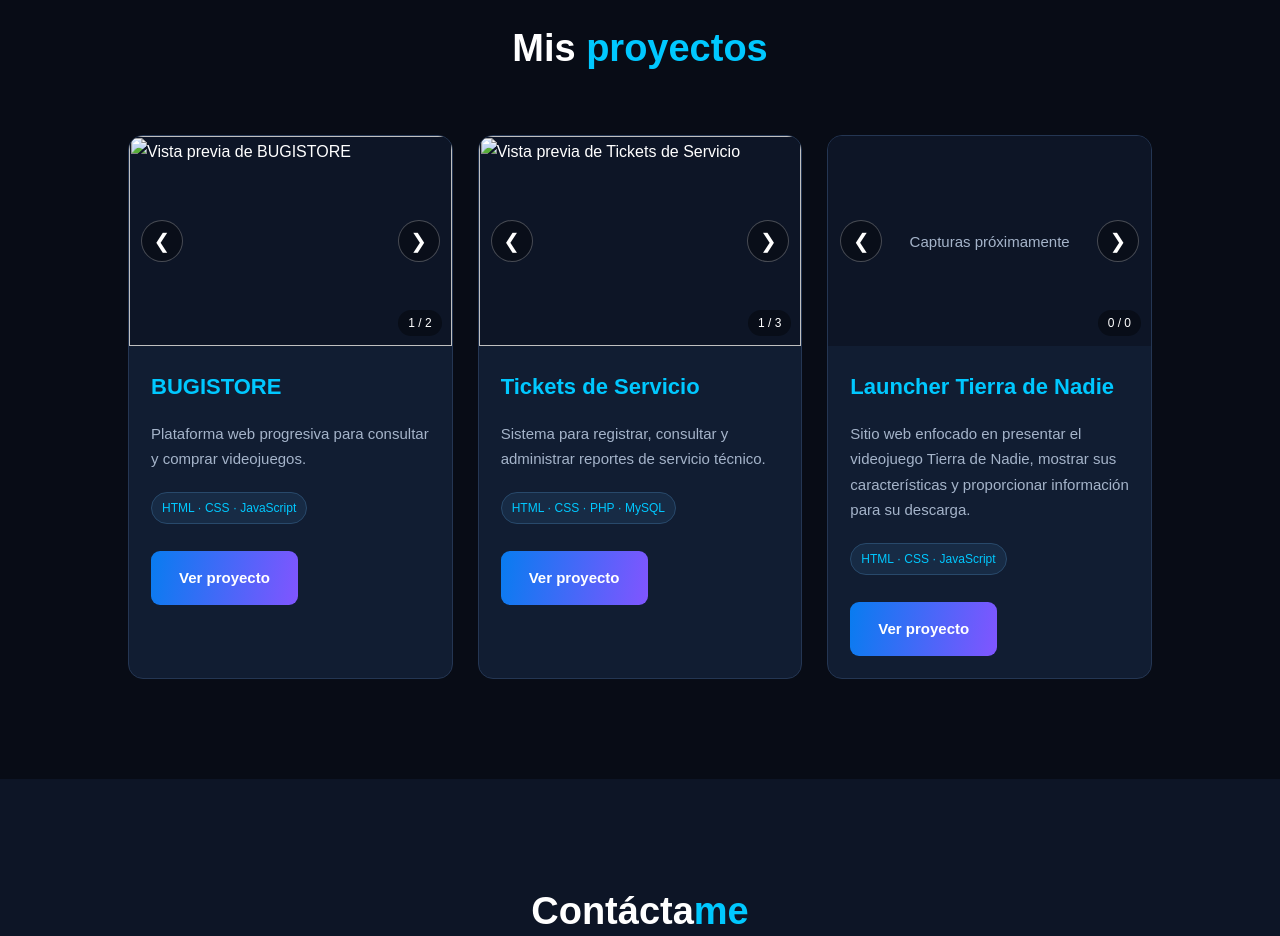
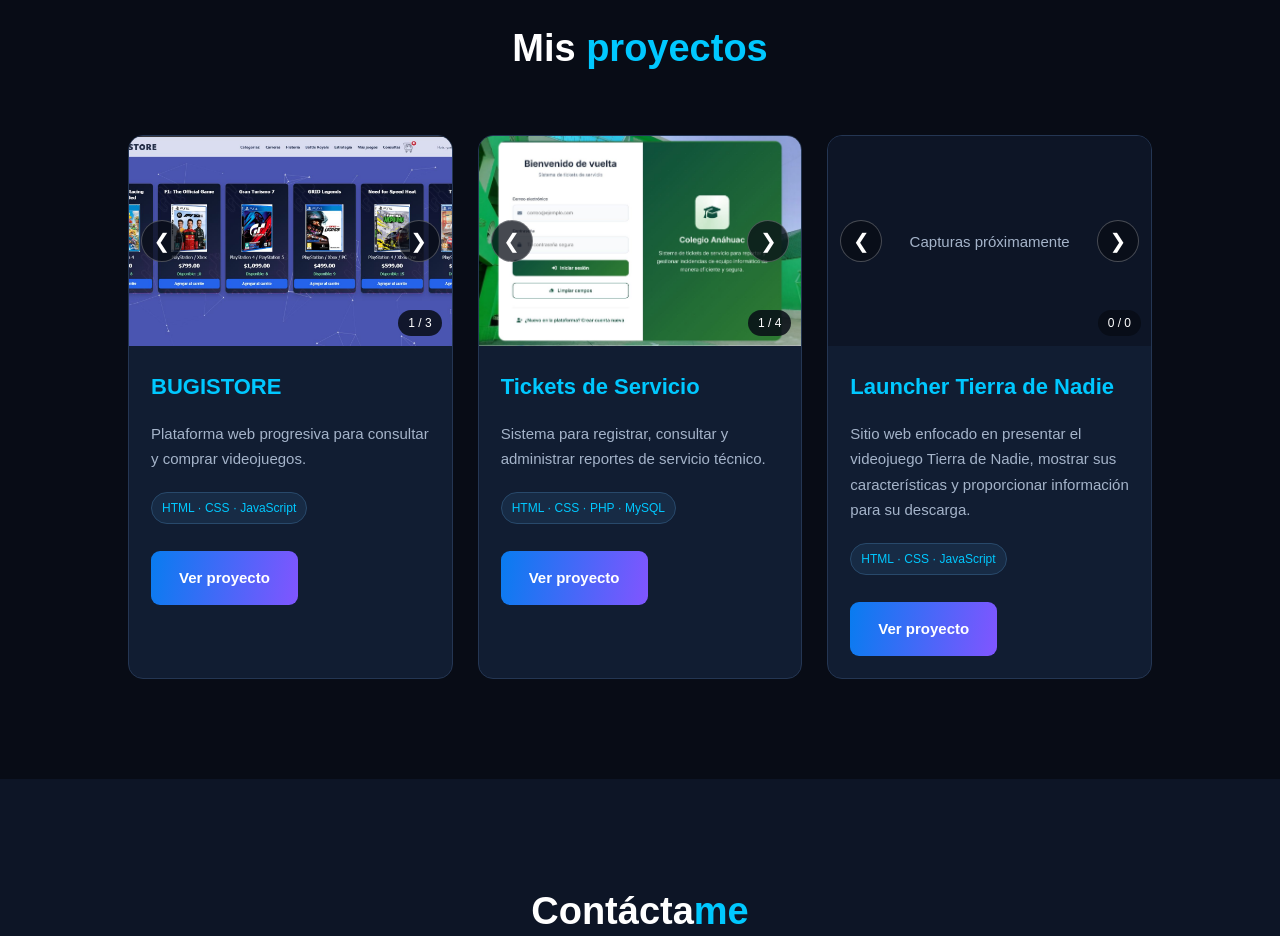
Before and after one commit to estradaethangg-bot/estradaethangg-bot.github.io, a plain HTML site: page index.html in a window 1280 px wide. Shown: the part 2160-3096 px from the top of the page. Drawn offline with Linux system fonts and the light colour scheme.

Commit message:
Update index.html

```diff
--- a/index.html
+++ b/index.html
@@ -147,9 +147,9 @@
             <div class="proyecto-card">
 
                 <div class="galeria" data-galeria
-                     data-imagenes="Bugistore1.JPG,Bugistore2.JPG">
+                     data-imagenes="Bugistore.JPG,Bugistore1.JPG,Bugistore2.JPG">
 
-                    <img src="Bugistore1.JPG,Bugistore2"
+                    <img src="Bugistore.JPG"
                          alt="Vista previa de BUGISTORE"
                          class="proyecto-img">
 
@@ -161,7 +161,7 @@
                             type="button"
                             aria-label="Captura siguiente">❯</button>
 
-                    <div class="galeria-contador">1 / 2</div>
+                    <div class="galeria-contador">1 / 3</div>
                 </div>
 
                 <div class="proyecto-contenido">
@@ -189,9 +189,9 @@
             <div class="proyecto-card">
 
                 <div class="galeria" data-galeria
-                     data-imagenes="tickets1.JPG,tickets2.JPG,tickets3.JPG">
+                     data-imagenes="tickets.JPG,tickets1.JPG,tickets2.JPG,tickets3.JPG">
 
-                    <img src="tickets1.JPG,tickets2.JPG,tickets3.JPG"
+                    <img src="tickets.JPG"
                          alt="Vista previa de Tickets de Servicio"
                          class="proyecto-img">
 
@@ -203,7 +203,7 @@
                             type="button"
                             aria-label="Captura siguiente">❯</button>
 
-                    <div class="galeria-contador">1 / 3</div>
+                    <div class="galeria-contador">1 / 4</div>
                 </div>
 
                 <div class="proyecto-contenido">
```
